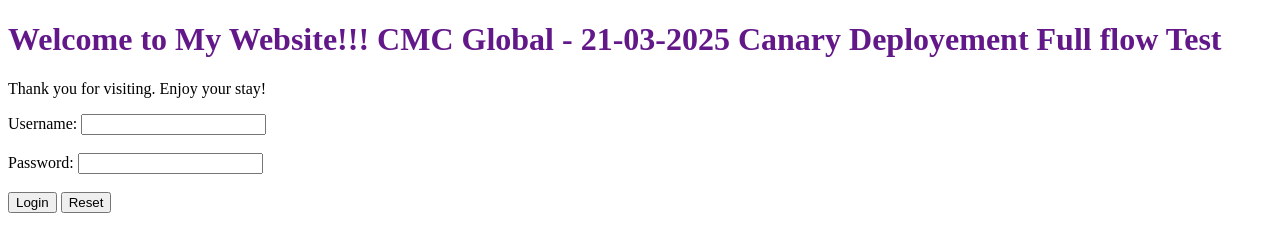
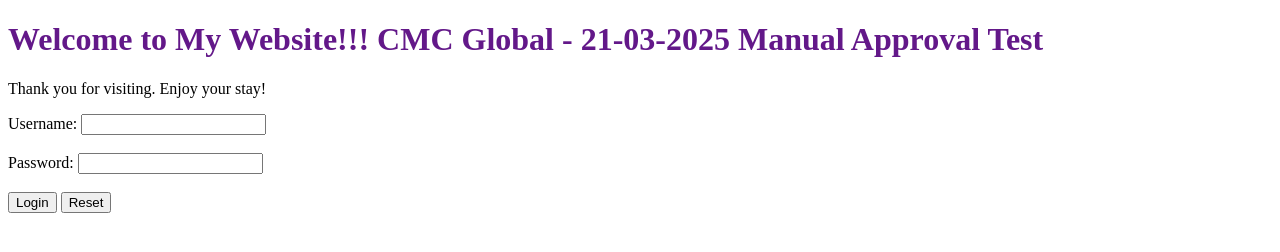
Before and after one commit to vanquangftu/nodejs-random-color-20240810, a website: page public/index.html in a window 1280 px wide. Drawn offline with Linux system fonts and the light colour scheme.

Commit message:
Update index.html

```diff
--- a/public/index.html
+++ b/public/index.html
@@ -7,7 +7,7 @@
 </head>
 
 <body>
-    <h1 id="welcome" style="color: #631889;">Welcome to My Website!!! CMC Global - 21-03-2025 Canary Deployement Full flow Test</h1>
+    <h1 id="welcome" style="color: #631889;">Welcome to My Website!!! CMC Global - 21-03-2025 Manual Approval Test</h1>
     <p>Thank you for visiting. Enjoy your stay!</p>
 
     <form action="/api/login" method="POST">
```
